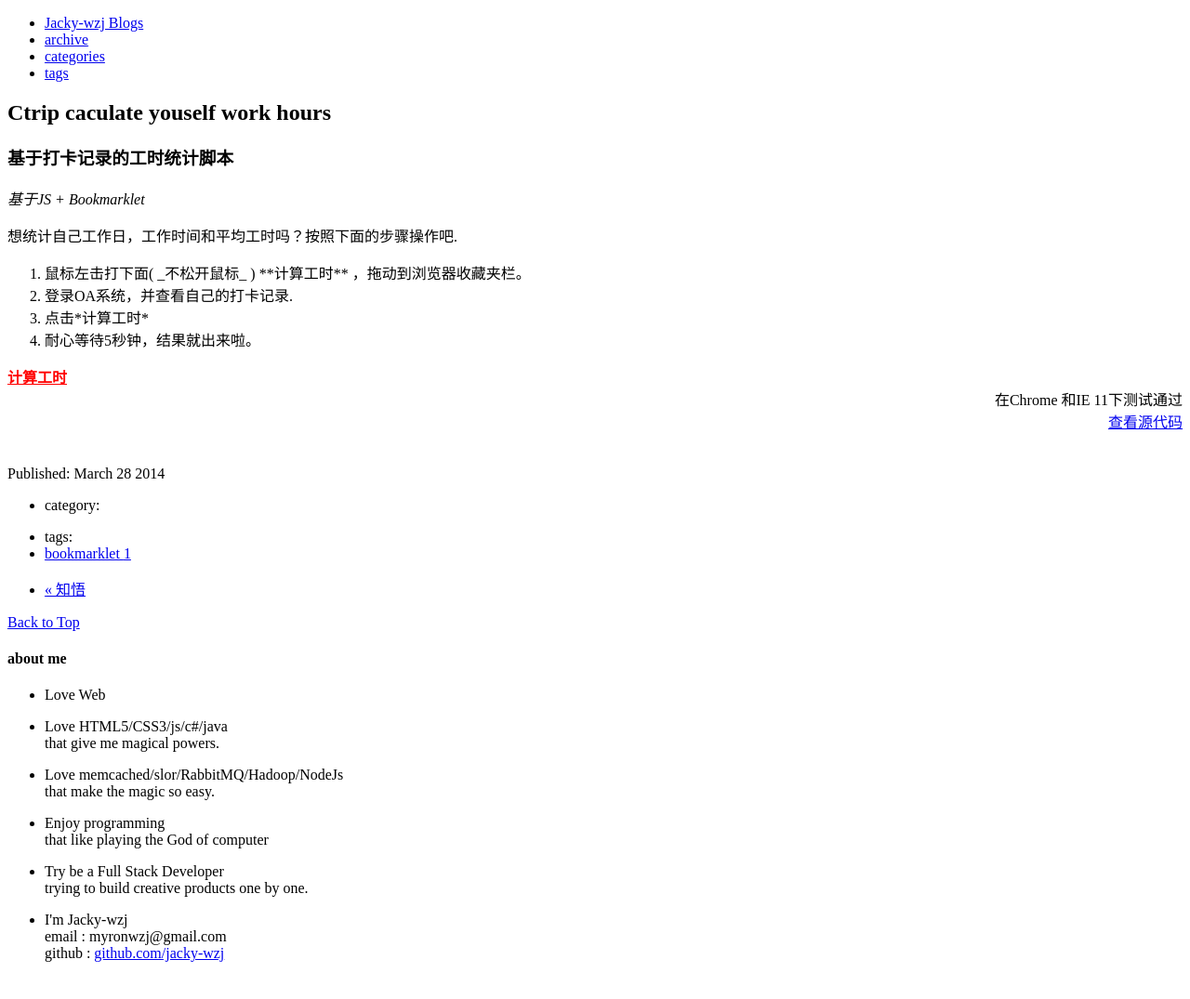
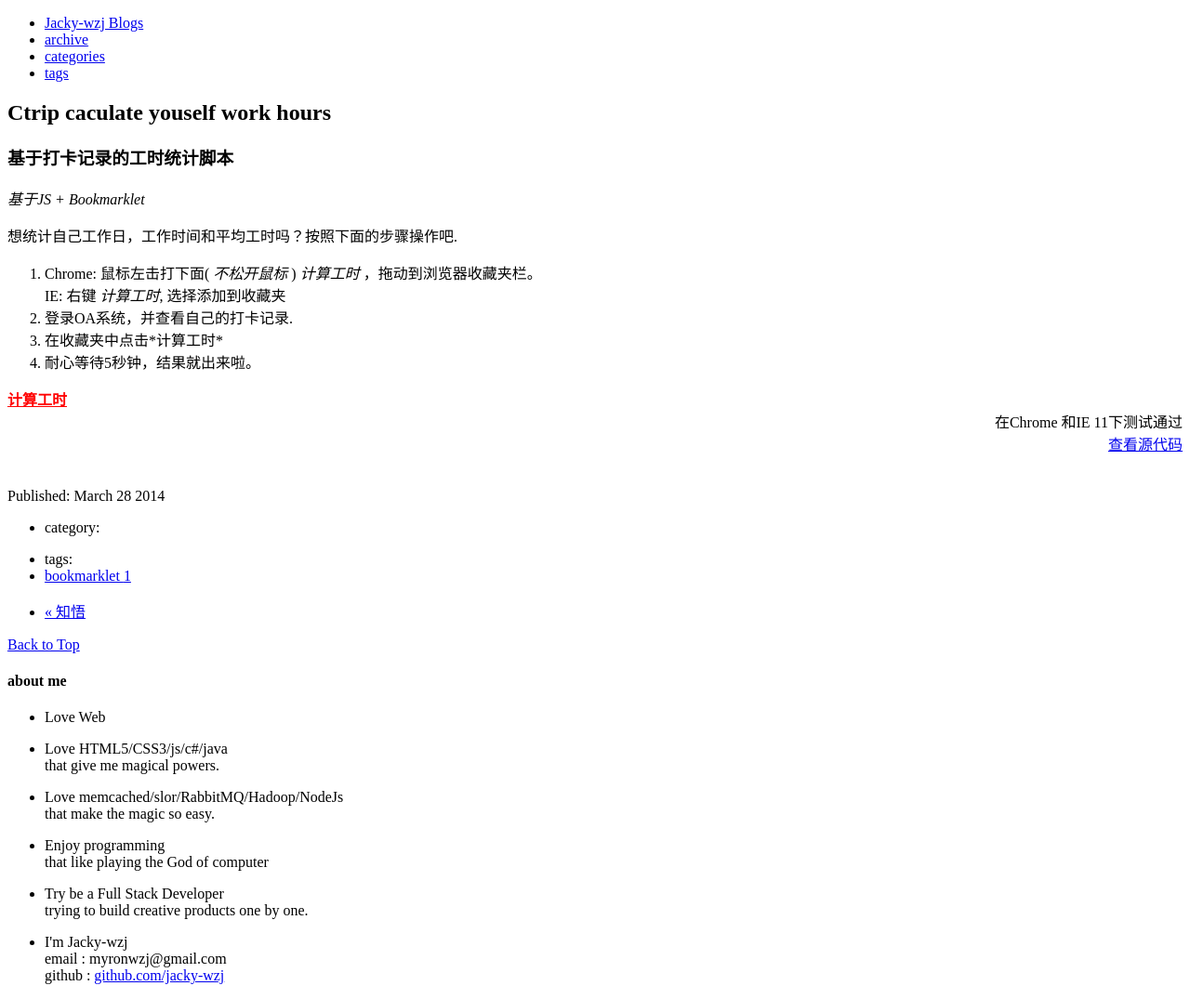
Before and after one commit to jacky-wzj/jacky-wzj.github.io, a Jekyll site: the page built from _posts/2014-03-28-ctrip-caculate-youself-work-hours.html, in a window 1280 px wide. Shown: the whole page at 93% size. Built offline with Jekyll 4.4.1, drawn with Linux system fonts in a browser that asks for light colours; comment, search, counter and statistics services are not loaded; before the commit the page ends 1051 px from its top, so only the background shows below that.

Commit message:
modify cript-caculate-youself-work-hours

```diff
--- a/_posts/2014-03-28-ctrip-caculate-youself-work-hours.html
+++ b/_posts/2014-03-28-ctrip-caculate-youself-work-hours.html
@@ -19,9 +19,10 @@ title : Ctrip caculate youself work hours
 	<p>想统计自己工作日，工作时间和平均工时吗？按照下面的步骤操作吧.</p>
 	<div>
 		<ol>
-			<li>鼠标左击打下面( _不松开鼠标_ ) **计算工时** ，拖动到浏览器收藏夹栏。</li>
+			<li>Chrome: 鼠标左击打下面( <i>不松开鼠标</i> ) <em>计算工时</em> ，拖动到浏览器收藏夹栏。<br/>
+				IE: 右键 <em>计算工时</em>, 选择添加到收藏夹</li>
 			<li>登录OA系统，并查看自己的打卡记录.</li>
-			<li>点击*计算工时*</li>
+			<li>在收藏夹中点击*计算工时*</li>
 			<li>耐心等待5秒钟，结果就出来啦。</li>
 		</ol>
 	</div>
```
